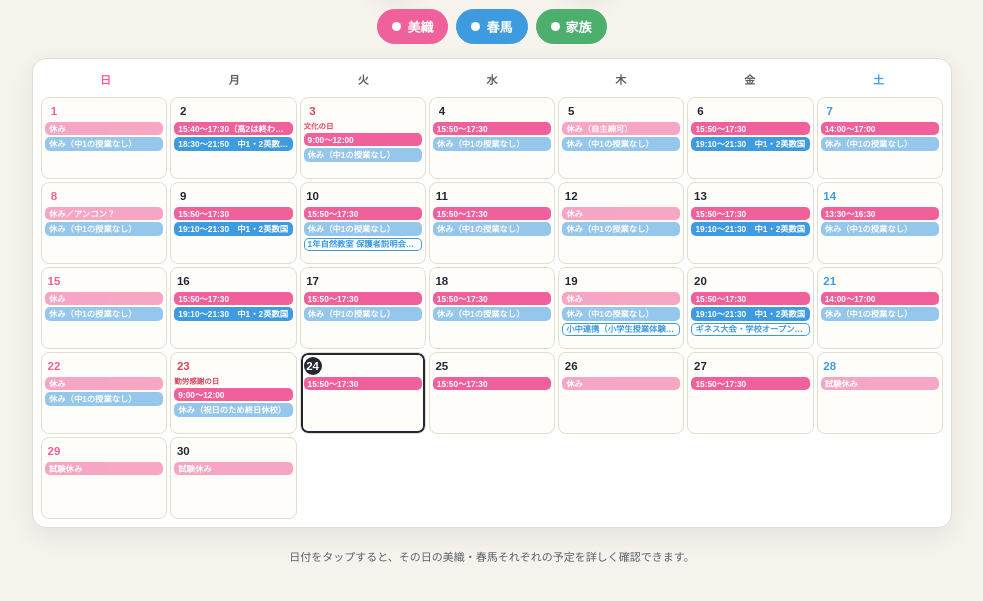
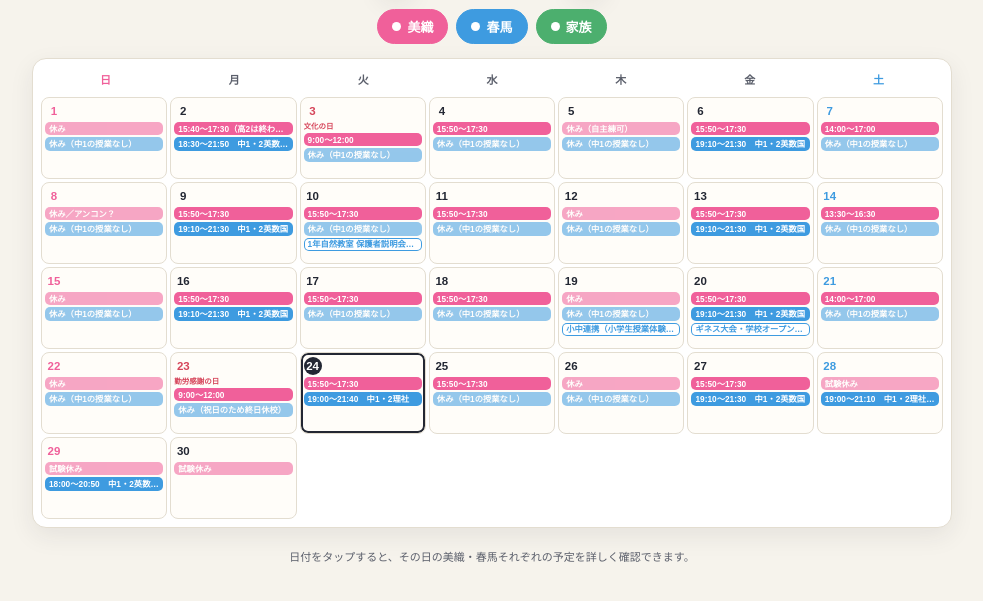
Before and after one commit to yjst0623/band-calendar, a plain HTML site: page index.html in a window 1280 px wide. Shown: the part 103-704 px from the top of the page, without its empty margins (148-1131 px from the left). Drawn offline with Linux system fonts and the light colour scheme.

Commit message:
Update 春馬's calendar with this week's cram school schedule (11/24-11/29)
Co-Authored-By: Claude Opus 5.5 <noreply@anthropic.com>

```diff
--- a/index.html
+++ b/index.html
@@ -565,6 +565,12 @@ const PEOPLE = {
           21:{sakura:"休み（中1の授業なし）", off:true},
           22:{sakura:"休み（中1の授業なし）", off:true},
           23:{sakura:"休み（祝日のため終日休校）", off:true},
+          24:{sakura:"19:00〜21:40　中1・2理社"},
+          25:{sakura:"休み（中1の授業なし）", off:true},
+          26:{sakura:"休み（中1の授業なし）", off:true},
+          27:{sakura:"19:10〜21:30　中1・2英数国"},
+          28:{sakura:"19:00〜21:10　中1・2理社 テスト対策"},
+          29:{sakura:"18:00〜20:50　中1・2英数国 テスト対策"},
         }
       },
       12: {
```
